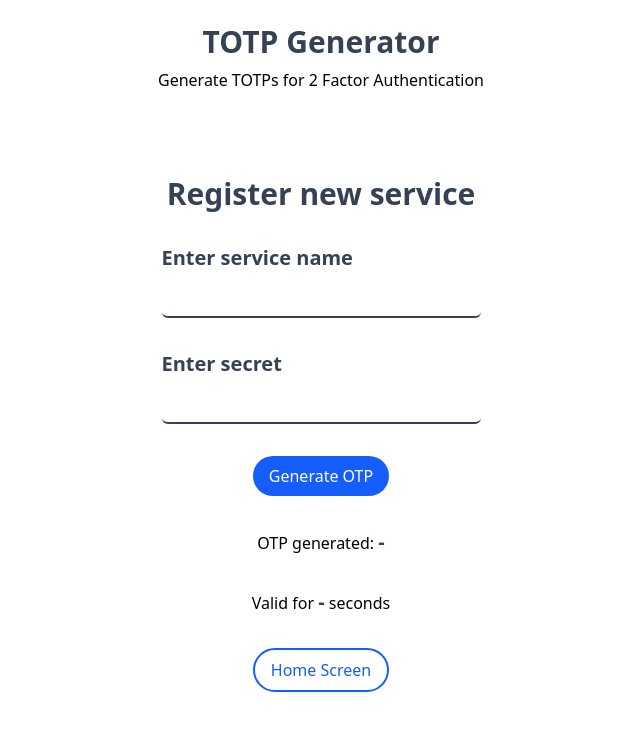
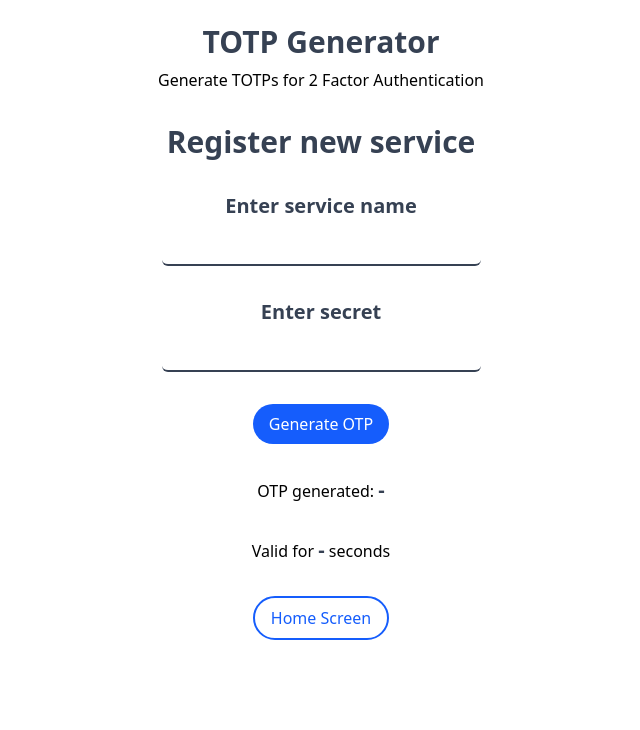
Before and after one commit to sparky0520/totp-authenticator, a React (Vite) app: page /register in a window 1280 px wide. Shown: the top 730 px of the page, without its empty margins (319-959 px from the left). Built offline with nearby package versions, Linux system fonts and the light colour scheme.

Commit message:
UI changes

```diff
--- a/src/App.jsx
+++ b/src/App.jsx
@@ -5,7 +5,7 @@ import NotFound from "./pages/NotFound"
 
 function App() {
   return (
-    <div className='flex flex-col h-screen p-6'>
+    <div className='flex flex-col h-screen p-6 gap-8'>
       <div className="flex flex-col items-center gap-2">
         <div className='heading'>TOTP Generator</div>
         <div>Generate TOTPs for 2 Factor Authentication</div>
--- a/src/pages/Home.jsx
+++ b/src/pages/Home.jsx
@@ -4,11 +4,11 @@ import { useServices } from '../context/ServiceContext'
 function Home() {
     const { services, addService, removeService } = useServices()
     return (
-        <div className='flex flex-col justify-center items-center h-full gap-8'>
+        <div className='flex flex-col items-center h-full gap-8'>
             <div className='heading'>Services</div>
-            <div className='border-2 border-accent'>
+            <div className='flex flex-col gap-4'>
                 {services.map((service) => (
-                    <div key={service.uuid}>{service.name}</div>
+                    <div key={service.uuid} className='sub-heading'>{service.name}</div>
                 ))}
             </div>
         </div>
--- a/src/pages/NotFound.jsx
+++ b/src/pages/NotFound.jsx
@@ -3,7 +3,7 @@ import React from 'react'
 function NotFound() {
     return (
 
-        <div className='flex justify-center items-center h-full heading'>Not Found</div>
+        <div className='flex justify-center h-full heading'>Not Found</div>
     )
 }
 
--- a/src/pages/Register.jsx
+++ b/src/pages/Register.jsx
@@ -49,15 +49,15 @@ function Register() {
     }
 
     return (
-        <div className='flex flex-col justify-center items-center h-full gap-8'>
+        <div className='flex flex-col items-center h-full gap-8'>
             <div className='heading'>Register new service</div>
-            <div className='flex flex-col gap-2'>
+            <div className='flex flex-col gap-2 items-center'>
                 <div className='sub-heading'>
                     Enter service name
                 </div>
                 <input type='text' value={name} onChange={e => setName(e.target.value)} className='text-center px-2 py-1 border-b-2 rounded-md sub-heading' />
             </div>
-            <div className='flex flex-col gap-2'>
+            <div className='flex flex-col gap-2 items-center'>
                 <div className='sub-heading'>
                     Enter secret
                 </div>
```
